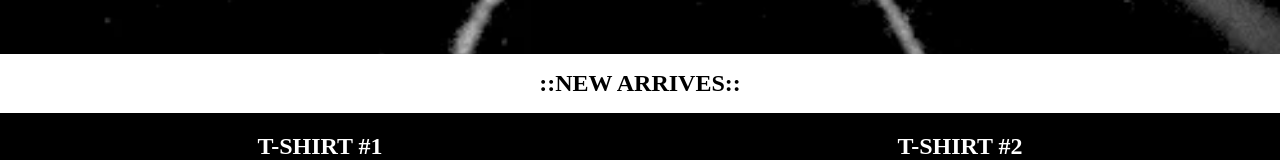
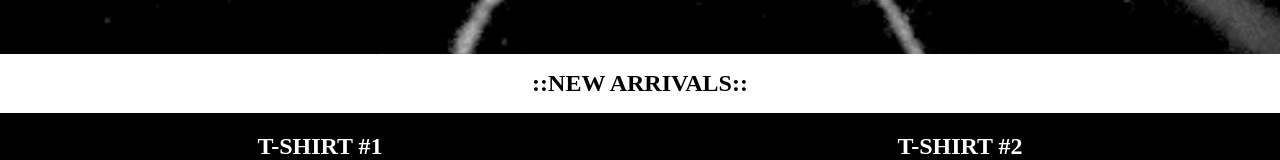
Before and after one commit to briannp/nuclothing, a plain HTML site: page index.html in a window 1280 px wide. Shown: the part 767-927 px from the top of the page. Drawn offline with Linux system fonts and the light colour scheme.

Commit message:
Update index.html

```diff
--- a/index.html
+++ b/index.html
@@ -26,7 +26,7 @@
 
     <main>
 
-        <h1>::NEW ARRIVES::</h1>
+        <h1>::NEW ARRIVALS::</h1>
 
         <div class="main-container">
             <div class="item">
```
